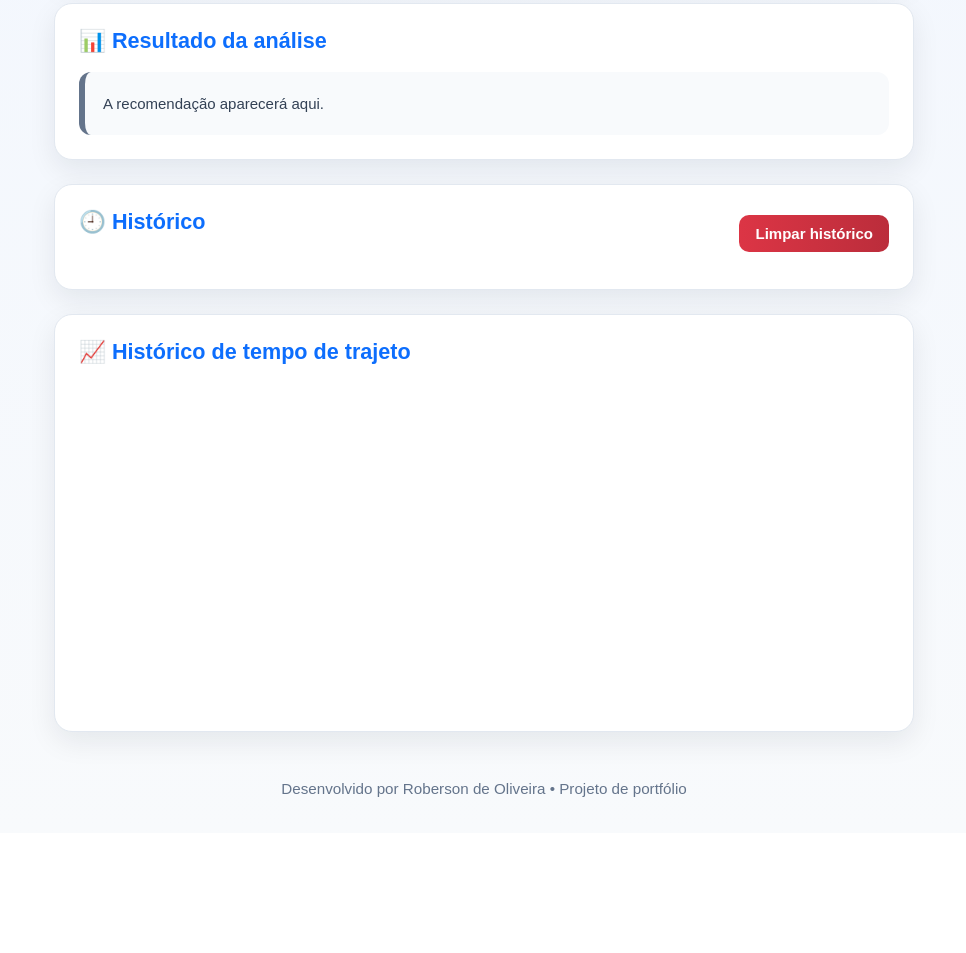
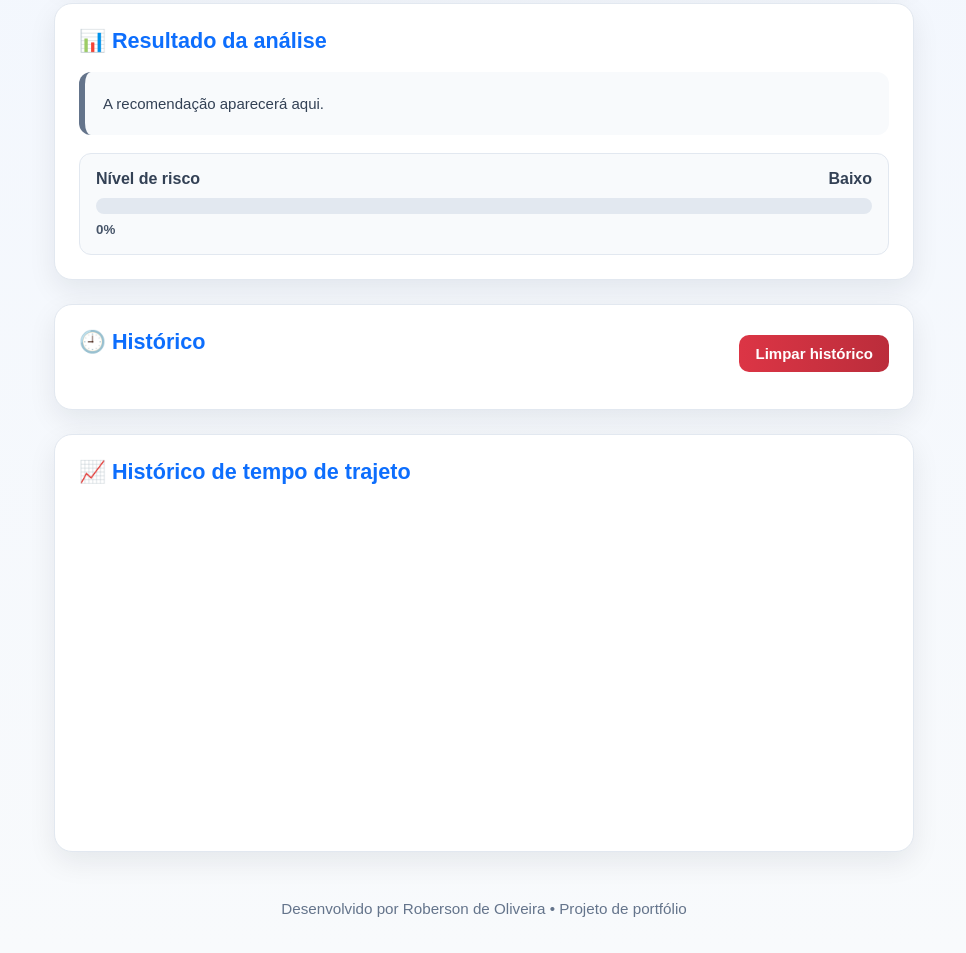
Before and after one commit to RobersonCodes/vialivre-ai, a website: page frontend/index.html in a window 1280 px wide. Shown: the part 1076-2029 px from the top of the page, without its empty margins (156-1122 px from the left). Before the commit the page ends 1909 px from the top, so only its background shows below. Drawn offline with nearby package versions, Linux system fonts and the light colour scheme; no server answers.

Commit message:
feat: adiciona medidor visual de risco ao ViaLivre AI

```diff
--- a/frontend/index.html
+++ b/frontend/index.html
@@ -64,11 +64,25 @@
     </section>
 
     <section class="card">
-      <h2>📊 Resultado da análise</h2>
-      <div id="resultado" class="resultado neutro">
-        A recomendação aparecerá aqui.
-      </div>
-    </section>
+  <h2>📊 Resultado da análise</h2>
+
+  <div id="resultado" class="resultado neutro">
+    A recomendação aparecerá aqui.
+  </div>
+
+  <div class="risk-box">
+    <div class="risk-topo">
+      <span>Nível de risco</span>
+      <strong id="risk-label">--</strong>
+    </div>
+
+    <div class="risk-bar">
+      <div id="risk-fill" class="risk-fill"></div>
+    </div>
+
+    <small id="risk-percent">0%</small>
+  </div>
+</section>
 
     <section class="card">
       <div class="historico-topo">
--- a/frontend/script.js
+++ b/frontend/script.js
@@ -87,15 +87,12 @@ function gerarClassificacaoIA(risco) {
   if (risco >= 75) {
     return "Cenário crítico";
   }
-
   if (risco >= 50) {
     return "Cenário de atenção";
   }
-
   if (risco >= 30) {
     return "Cenário moderado";
   }
-
   return "Cenário favorável";
 }
 
@@ -117,6 +114,28 @@ function sugerirMelhorHorario(hora, faixaHorario, clima) {
   }
 
   return "Horário atual adequado";
+}
+
+function atualizarMedidorRisco(risco) {
+  const fill = document.getElementById("risk-fill");
+  const label = document.getElementById("risk-label");
+  const percent = document.getElementById("risk-percent");
+
+  fill.style.width = `${risco}%`;
+  fill.className = "risk-fill";
+
+  if (risco >= 75) {
+    fill.classList.add("alto");
+    label.textContent = "Alto";
+  } else if (risco >= 40) {
+    fill.classList.add("medio");
+    label.textContent = "Médio";
+  } else {
+    fill.classList.add("baixo");
+    label.textContent = "Baixo";
+  }
+
+  percent.textContent = `${risco}%`;
 }
 
 async function analisar() {
@@ -201,6 +220,8 @@ async function analisar() {
     <strong>📢 Recomendação:</strong> ${mensagem}
   `;
 
+  atualizarMedidorRisco(risco);
+
   try {
     await fetch("http://localhost:3000/api/analises", {
       method: "POST",
@@ -267,7 +288,7 @@ function gerarGrafico() {
   graficoTempo = new Chart(ctx, {
     type: "line",
     data: {
-      labels: labels,
+      labels,
       datasets: [
         {
           label: "Tempo estimado (min)",
@@ -292,9 +313,11 @@ async function limparHistorico() {
     });
 
     await carregarHistorico();
+    atualizarMedidorRisco(0);
   } catch (error) {
     console.error("Erro ao limpar histórico:", error);
   }
 }
 
 carregarHistorico();
+atualizarMedidorRisco(0);
--- a/frontend/style.css
+++ b/frontend/style.css
@@ -273,3 +273,54 @@ footer {
   min-height: 320px;
   max-height: 320px;
 }
+.risk-box {
+  margin-top: 18px;
+  padding: 16px;
+  background: #f8fafc;
+  border-radius: 12px;
+  border: 1px solid #e2e8f0;
+}
+
+.risk-topo {
+  display: flex;
+  justify-content: space-between;
+  align-items: center;
+  margin-bottom: 10px;
+  font-weight: bold;
+  color: #334155;
+}
+
+.risk-bar {
+  width: 100%;
+  height: 16px;
+  background: #e2e8f0;
+  border-radius: 999px;
+  overflow: hidden;
+}
+
+.risk-fill {
+  height: 100%;
+  width: 0%;
+  border-radius: 999px;
+  transition: width 0.4s ease;
+  background: #16a34a;
+}
+
+.risk-fill.baixo {
+  background: #16a34a;
+}
+
+.risk-fill.medio {
+  background: #f59e0b;
+}
+
+.risk-fill.alto {
+  background: #dc2626;
+}
+
+#risk-percent {
+  display: inline-block;
+  margin-top: 8px;
+  color: #475569;
+  font-weight: bold;
+}
```
